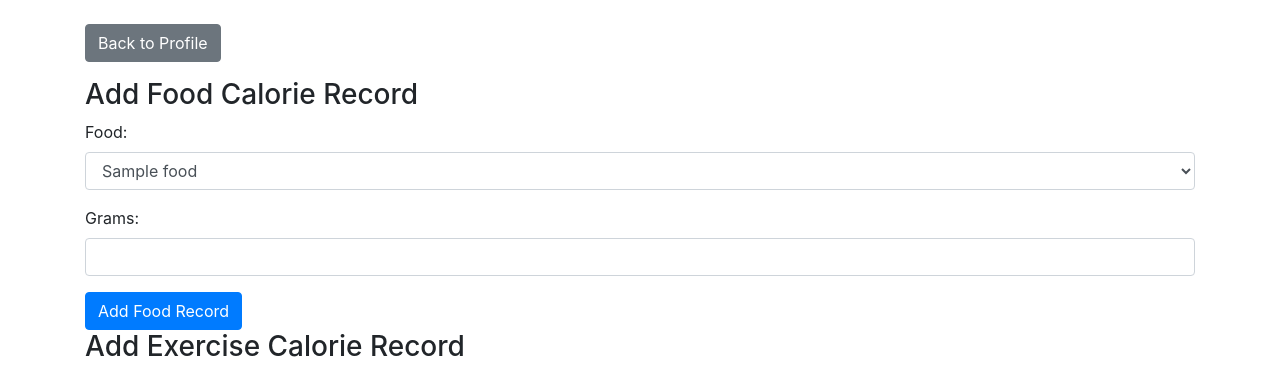
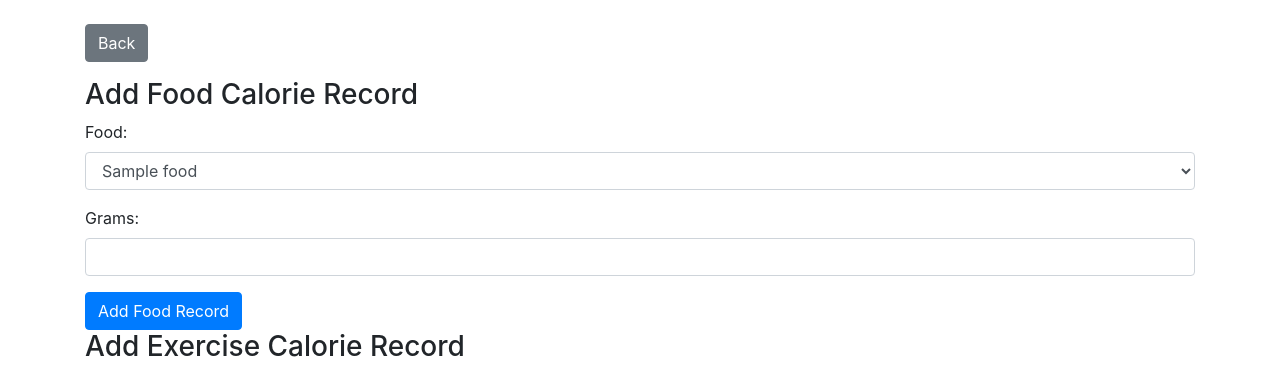
Before and after one commit to TianshuLiu0307/ShapeMentor-Tracker, a FastAPI app: template templates/user_calories.html in a window 1280 px wide. Shown: the top 372 px of the page. Run offline with FastAPI, Linux system fonts and the light colour scheme; the template is opened without the code that fills it: most values are stand-ins (such as "Sample title", 1, 10 or a date in 2020); some libraries are stand-ins or nearby versions.

Commit message:
minor html update

```diff
--- a/templates/user_calories.html
+++ b/templates/user_calories.html
@@ -8,7 +8,7 @@
 </head>
 <body>
     <div class="container mt-4">
-        <a href="https://www.shapementorcumc.com/" class="btn btn-secondary mb-3">Back to Profile</a>
+        <a href="https://www.shapementorcumc.com/" class="btn btn-secondary mb-3">Back</a>
 
         <!-- Form for adding food calorie records -->
         <h3>Add Food Calorie Record</h3>
```
